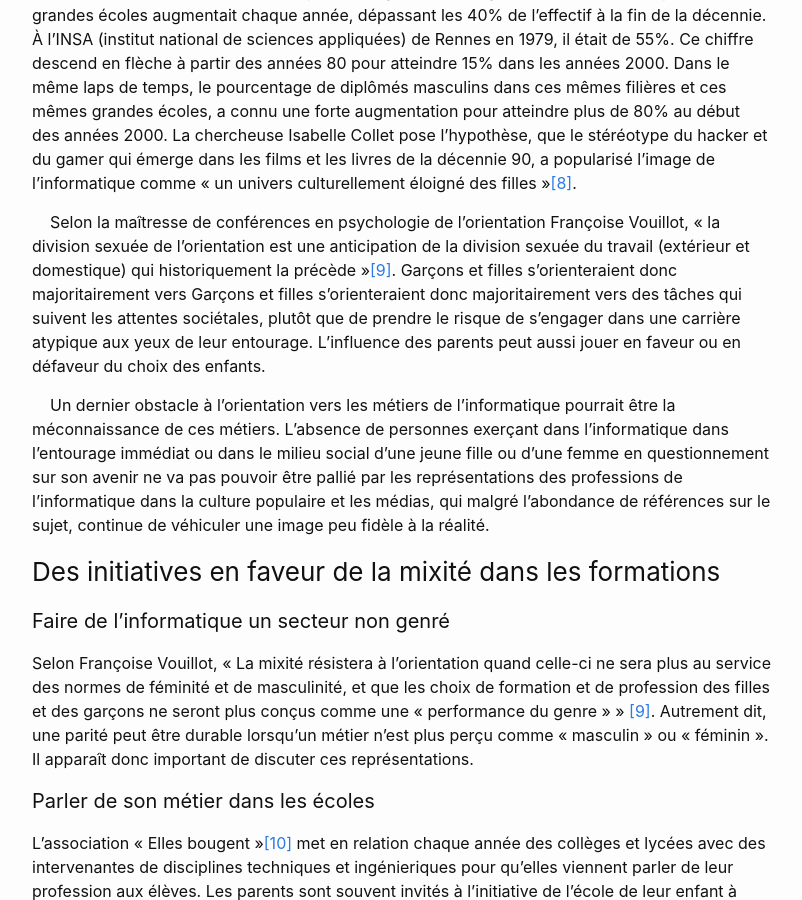
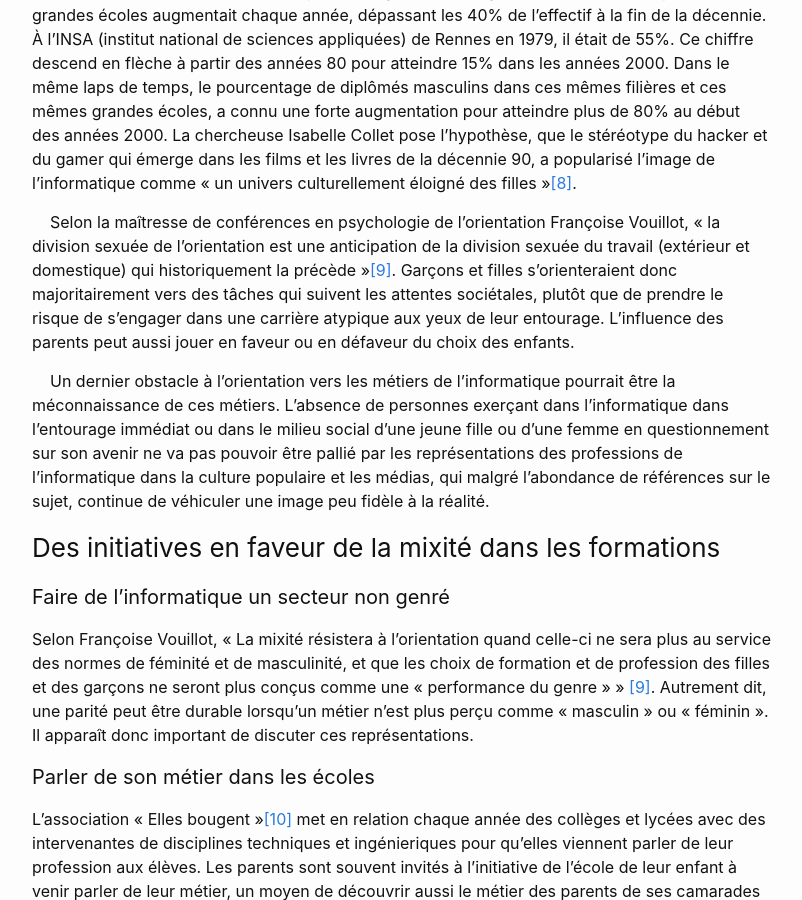
Before and after one commit to masalthunlass/blog, a Jekyll site: the page built from _posts/2025-11-03-recruter-des-femmes-dans-IT.md, in a window 1280 px wide and 900 px high, scrolled down 2207 px. Shown: the whole window, without its empty margins (238-1040 px from the left). Built offline with Jekyll 4.4.1, drawn with Linux system fonts in a browser that asks for light colours; our own code applies the rules of GitHub Pages for plain Markdown files.

Commit message:
fix typo (#40)
Co-authored-by: masalthunlass <msalthunl@yahoo.fr>

```diff
--- a/_posts/2025-11-03-recruter-des-femmes-dans-IT.md
+++ b/_posts/2025-11-03-recruter-des-femmes-dans-IT.md
@@ -62,7 +62,7 @@ que celles-ci ne sont pas intéressées par ces métiers parce que ce ne sont pa
 &nbsp;&nbsp;&nbsp;&nbsp;En France, dans les années 70, le pourcentage d’élèves ingénieures en informatique de 10 grandes écoles augmentait chaque année, dépassant les 40% de l’effectif à la fin de la décennie. À l'INSA (institut national de sciences appliquées) de Rennes en 1979, il était de 55%. Ce chiffre descend en flèche à partir des années 80 pour atteindre 15% dans les années 2000. Dans le même laps de temps, le pourcentage de diplômés masculins dans ces mêmes filières et ces mêmes grandes écoles, a connu une forte augmentation pour atteindre plus de 80% au début des années 2000. La chercheuse Isabelle Collet pose l’hypothèse, que le stéréotype du hacker et du gamer qui émerge dans les films et les livres de la décennie 90, a popularisé l’image de l’informatique comme « un univers culturellement éloigné des filles »[[8]](https://www.cairn.info/revue-carrefours-de-l-education-2004-1-page-42.htm).
 
 &nbsp;&nbsp;&nbsp;&nbsp;Selon la maîtresse de conférences en psychologie de l'orientation Françoise Vouillot, « la division sexuée de l’orientation
-est une anticipation de la division sexuée du travail (extérieur et domestique) qui historiquement la précède »[[9]](https://journals.openedition.org/rfp/1900). Garçons et filles s’orienteraient donc majoritairement vers
+est une anticipation de la division sexuée du travail (extérieur et domestique) qui historiquement la précède »[[9]](https://journals.openedition.org/rfp/1900).
 Garçons et filles s’orienteraient donc majoritairement vers des tâches qui suivent les attentes sociétales, plutôt que de prendre le risque de s’engager dans une carrière atypique aux yeux de leur entourage. L’influence des parents peut aussi jouer en faveur ou en défaveur du choix des enfants.
 
 &nbsp;&nbsp;&nbsp;&nbsp;Un dernier obstacle à l’orientation vers les métiers de l’informatique pourrait être la méconnaissance de ces métiers. L’absence de personnes exerçant dans l’informatique dans l’entourage immédiat ou dans le milieu social d’une jeune fille ou d’une femme en questionnement sur son avenir ne va pas pouvoir être pallié par les représentations des professions de l’informatique dans la culture populaire et les médias, qui malgré l’abondance de références sur le sujet, continue de véhiculer une image peu fidèle à la réalité.
```
